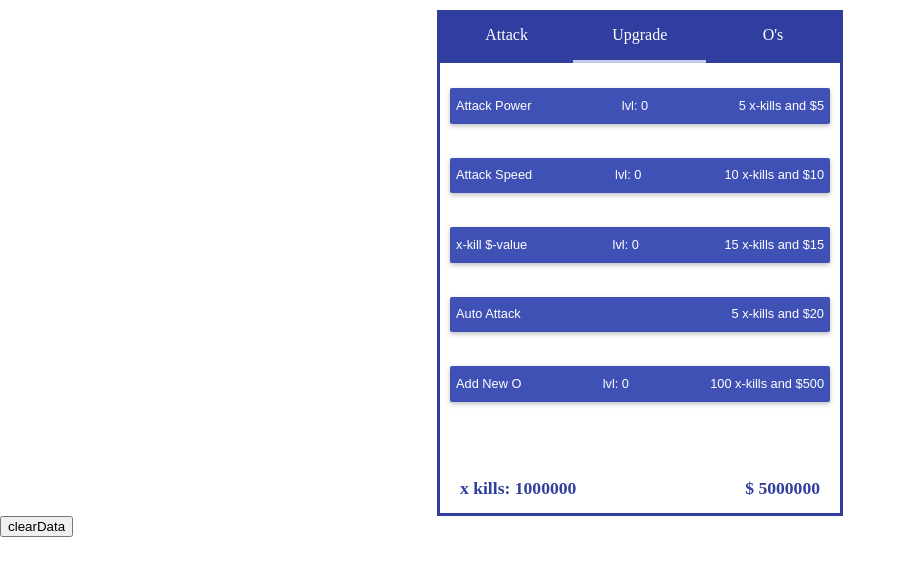
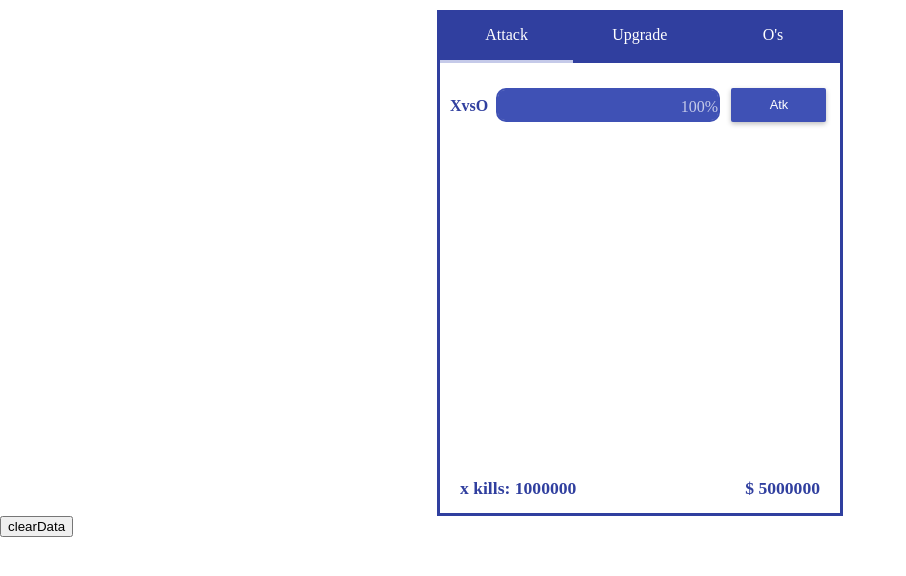
Before and after one commit to madmandrew/xsAndos, a plain HTML site: page index.html in a window 1280 px wide. Shown: the whole page, without its empty margins (0-906 px from the left). Drawn offline with Linux system fonts and the light colour scheme.

Commit message:
changed default page

```diff
--- a/index.html
+++ b/index.html
@@ -227,7 +227,7 @@
         localStorage.loadStorage();
 
         //default tab to open
-        document.getElementById("upgTab").click();
+        document.getElementById("atkTab").click();
     });
 
 </script>
```
